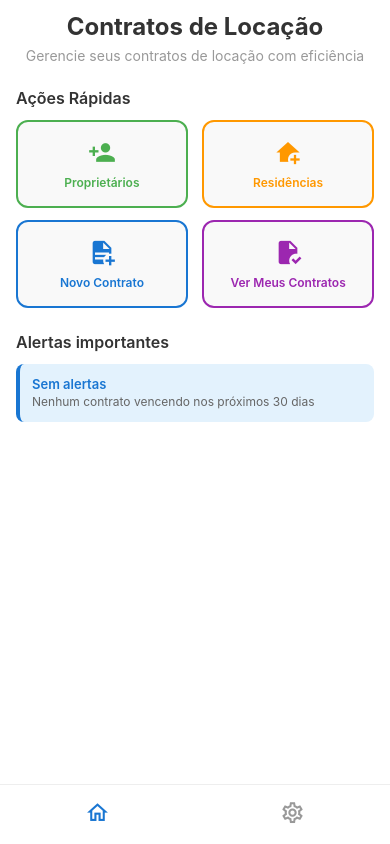
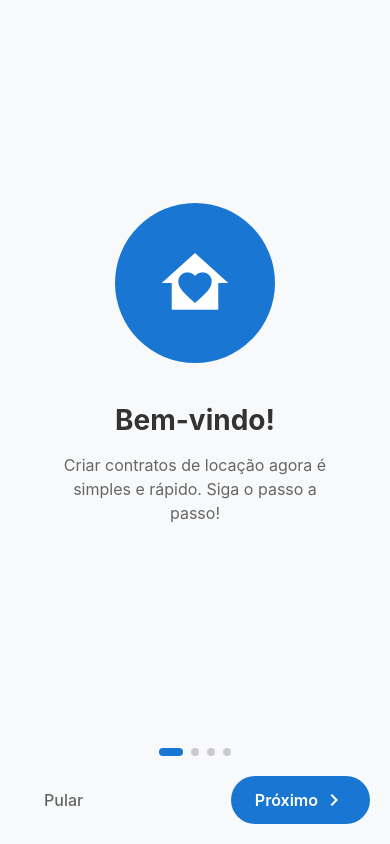
Before and after one commit to WilliamRobertF/lease-contract-app, a React Native app: screen / in a window 390 px wide. Built offline with nearby package versions, Linux system fonts and the light colour scheme.

Commit message:
fix: resolve syntax errors in App.tsx, restore settings styles, and adjust UI spacing

```diff
--- a/src/App.tsx
+++ b/src/App.tsx
@@ -19,6 +19,8 @@ import SettingsScreen from './screens/SettingsScreen';
 import GeneratedContractsScreen from './screens/GeneratedContractsScreen';
 import ClausesScreen from './screens/ClausesScreen';
 import ContractTemplatesScreen from './screens/ContractTemplatesScreen';
+import OnboardingScreen from './screens/OnboardingScreen';
+import { OnboardingProvider, useOnboarding } from './context/OnboardingContext';
 
 const Stack = createStackNavigator();
 const Tab = createBottomTabNavigator();
@@ -167,8 +169,6 @@ function HomeStack() {
   );
 }
 
-
-
 function RootBottomTabNavigator() {
   const { t } = useTranslation();
   const insets = useSafeAreaInsets();
@@ -184,7 +184,7 @@ function RootBottomTabNavigator() {
           borderTopColor: '#eee',
           paddingBottom: insets.bottom > 0 ? insets.bottom : 8,
           paddingTop: 8,
-          height: 60 + (insets.bottom > 0 ? insets.bottom : 0),
+          height: 55 + (insets.bottom > 0 ? insets.bottom : 0),
         },
         tabBarLabelStyle: {
           fontSize: 12,
@@ -259,6 +259,7 @@ function RootBottomTabNavigator() {
 
 function AppContent() {
   const { t } = useTranslation();
+  const { hasSeenOnboarding, isLoading } = useOnboarding();
 
   React.useEffect(() => {
     async function checkForUpdates() {
@@ -300,10 +301,20 @@ function AppContent() {
     checkForUpdates();
   }, [t]);
 
+  if (isLoading) {
+    return null; // Or a loading spinner
+  }
+
   return (
     <SafeAreaProvider>
       <NavigationContainer>
-        <RootBottomTabNavigator />
+        {hasSeenOnboarding ? (
+          <RootBottomTabNavigator />
+        ) : (
+          <Stack.Navigator screenOptions={{ headerShown: false }}>
+            <Stack.Screen name="Onboarding" component={OnboardingScreen} />
+          </Stack.Navigator>
+        )}
       </NavigationContainer>
     </SafeAreaProvider>
   );
@@ -312,7 +323,9 @@ function AppContent() {
 export default function App() {
   return (
     <I18nextProvider i18n={i18n}>
-      <AppContent />
+      <OnboardingProvider>
+        <AppContent />
+      </OnboardingProvider>
     </I18nextProvider>
   );
 }
--- /dev/null
+++ b/src/context/OnboardingContext.tsx
@@ -0,0 +1,71 @@
+import React, { createContext, useState, useContext, useEffect, ReactNode } from 'react';
+import { getHasSeenOnboarding, setHasSeenOnboarding as setStorageHasSeenOnboarding, resetAllData } from '../utils/storageManager';
+
+interface OnboardingContextType {
+  hasSeenOnboarding: boolean;
+  isLoading: boolean;
+  completeOnboarding: () => Promise<void>;
+  resetOnboarding: () => Promise<void>;
+}
+
+const OnboardingContext = createContext<OnboardingContextType | undefined>(undefined);
+
+export const OnboardingProvider = ({ children }: { children: ReactNode }) => {
+  const [hasSeenOnboarding, setHasSeenOnboarding] = useState(false);
+  const [isLoading, setIsLoading] = useState(true);
+
+  useEffect(() => {
+    checkOnboardingStatus();
+  }, []);
+
+  const checkOnboardingStatus = async () => {
+    try {
+      const hasSeen = await getHasSeenOnboarding();
+      setHasSeenOnboarding(hasSeen);
+    } catch (error) {
+      console.error('Error checking onboarding status:', error);
+    } finally {
+      setIsLoading(false);
+    }
+  };
+
+  const completeOnboarding = async () => {
+    try {
+      await setStorageHasSeenOnboarding();
+      setHasSeenOnboarding(true);
+    } catch (error) {
+      console.error('Error completing onboarding:', error);
+    }
+  };
+
+  const resetOnboarding = async () => {
+    try {
+      await resetAllData();
+      setHasSeenOnboarding(false);
+    } catch (error) {
+      console.error('Error resetting onboarding:', error);
+      throw error;
+    }
+  };
+
+  return (
+    <OnboardingContext.Provider
+      value={{
+        hasSeenOnboarding,
+        isLoading,
+        completeOnboarding,
+        resetOnboarding,
+      }}
+    >
+      {children}
+    </OnboardingContext.Provider>
+  );
+};
+
+export const useOnboarding = () => {
+  const context = useContext(OnboardingContext);
+  if (context === undefined) {
+    throw new Error('useOnboarding must be used within an OnboardingProvider');
+  }
+  return context;
+};
--- a/src/i18n/en.json
+++ b/src/i18n/en.json
@@ -162,5 +162,26 @@
   "update": "Update",
   "later": "Later",
   "manageClausesDescription": "Manage and create clauses",
-  "manageTemplatesDescription": "Manage contract templates"
+  "manageTemplatesDescription": "Manage contract templates",
+  "onboarding": {
+    "welcome": {
+      "title": "Welcome!",
+      "description": "Creating rental contracts is now simple and fast. Follow the steps!"
+    },
+    "profiles": {
+      "title": "1. Register Data",
+      "description": "First, go to \"Landlords\" and \"Properties\" to register the data. You only need to do this once!"
+    },
+    "customization": {
+      "title": "2. Customize (Optional)",
+      "description": "In settings, you can edit clauses and create custom templates for different situations."
+    },
+    "generate": {
+      "title": "3. Create Contract",
+      "description": "Click on \"New Contract\", select the landlord and property, fill in the tenant data and you're done!"
+    },
+    "skip": "Skip",
+    "next": "Next",
+    "getStarted": "Get Started"
+  }
 }
--- a/src/i18n/pt.json
+++ b/src/i18n/pt.json
@@ -164,5 +164,26 @@
   "update": "Atualizar",
   "later": "Depois",
   "manageClausesDescription": "Gerenciar e criar cláusulas",
-  "manageTemplatesDescription": "Gerenciar modelos de contrato"
+  "manageTemplatesDescription": "Gerenciar modelos de contrato",
+  "onboarding": {
+    "welcome": {
+      "title": "Bem-vindo!",
+      "description": "Criar contratos de locação agora é simples e rápido. Siga o passo a passo!"
+    },
+    "profiles": {
+      "title": "1. Cadastre os Dados",
+      "description": "Primeiro, vá em \"Proprietários\" e \"Residências\" para cadastrar os dados. Você só precisa fazer isso uma vez!"
+    },
+    "customization": {
+      "title": "2. Personalize (Opcional)",
+      "description": "Nas configurações, você pode editar cláusulas e criar modelos personalizados para diferentes situações."
+    },
+    "generate": {
+      "title": "3. Crie o Contrato",
+      "description": "Clique em \"Novo Contrato\", selecione o proprietário e residência, preencha os dados do inquilino e pronto!"
+    },
+    "skip": "Pular",
+    "next": "Próximo",
+    "getStarted": "Começar"
+  }
 }
--- a/src/screens/OnboardingScreen.tsx
+++ b/src/screens/OnboardingScreen.tsx
@@ -12,7 +12,7 @@ import { SafeAreaView } from 'react-native-safe-area-context';
 import { MaterialCommunityIcons } from '@expo/vector-icons';
 import { useNavigation } from '@react-navigation/native';
 import { useTranslation } from 'react-i18next';
-import { setHasSeenOnboarding } from '../utils/storageManager';
+import { useOnboarding } from '../context/OnboardingContext';
 import { NavigationProp } from '../types/navigationTypes';
 
 const { width } = Dimensions.get('window');
@@ -79,12 +79,11 @@ export default function OnboardingScreen() {
     }
   };
 
+  const { completeOnboarding } = useOnboarding();
+
   const handleGetStarted = async () => {
-    await setHasSeenOnboarding();
-    navigation.reset({
-      index: 0,
-      routes: [{ name: 'MainTabs' as any }],
-    });
+    await completeOnboarding();
+    // No need to navigate manually, the context change will trigger re-render to MainTabs
   };
 
   const isLastSlide = currentIndex === slides.length - 1;
--- a/src/screens/SettingsScreen.tsx
+++ b/src/screens/SettingsScreen.tsx
@@ -19,10 +19,12 @@ import Collapsible from 'react-native-collapsible';
 import { DEFAULT_CLAUSES } from '../utils/defaultClauses';
 import { saveClauses } from '../utils/storageManager';
 import { saveLanguage } from '../i18n/i18n';
+import { useOnboarding } from '../context/OnboardingContext';
 
 export default function SettingsScreen() {
   const { t, i18n } = useTranslation();
   const navigation = useNavigation<NavigationProp>();
+  const { resetOnboarding } = useOnboarding();
   const [showLanguageSelector, setShowLanguageSelector] = useState(false);
   const [showAdvancedSettings, setShowAdvancedSettings] = useState(false);
 
@@ -36,20 +38,8 @@ export default function SettingsScreen() {
           text: t('resetToFactoryDefaults'),
           onPress: async () => {
             try {
-              const { resetAllData } = await import('../utils/storageManager');
-              await resetAllData();
-              Alert.alert(
-                'Sucesso',
-                'Todos os dados foram apagados.\n\nO app será fechado.',
-                [
-                  {
-                    text: 'OK',
-                    onPress: () => {
-                      setTimeout(() => BackHandler.exitApp(), 300);
-                    },
-                  },
-                ]
-              );
+              await resetOnboarding();
+              // No need to exit app, the context change will trigger re-render to Onboarding
             } catch (error) {
               Alert.alert('Erro', t('resetError'));
             }
@@ -173,7 +163,7 @@ export default function SettingsScreen() {
           <SettingItem
             icon="file-document"
             title={t('clauses')}
-            description="Manage and create clauses"
+            description={t('manageClausesDescription')}
             onPress={() =>
               navigation.navigate('Clauses')
             }
@@ -182,7 +172,7 @@ export default function SettingsScreen() {
           <SettingItem
             icon="file-multiple"
             title={t('templates')}
-            description="Manage contract templates"
+            description={t('manageTemplatesDescription')}
             onPress={() =>
               navigation.navigate('Templates')
             }
```
